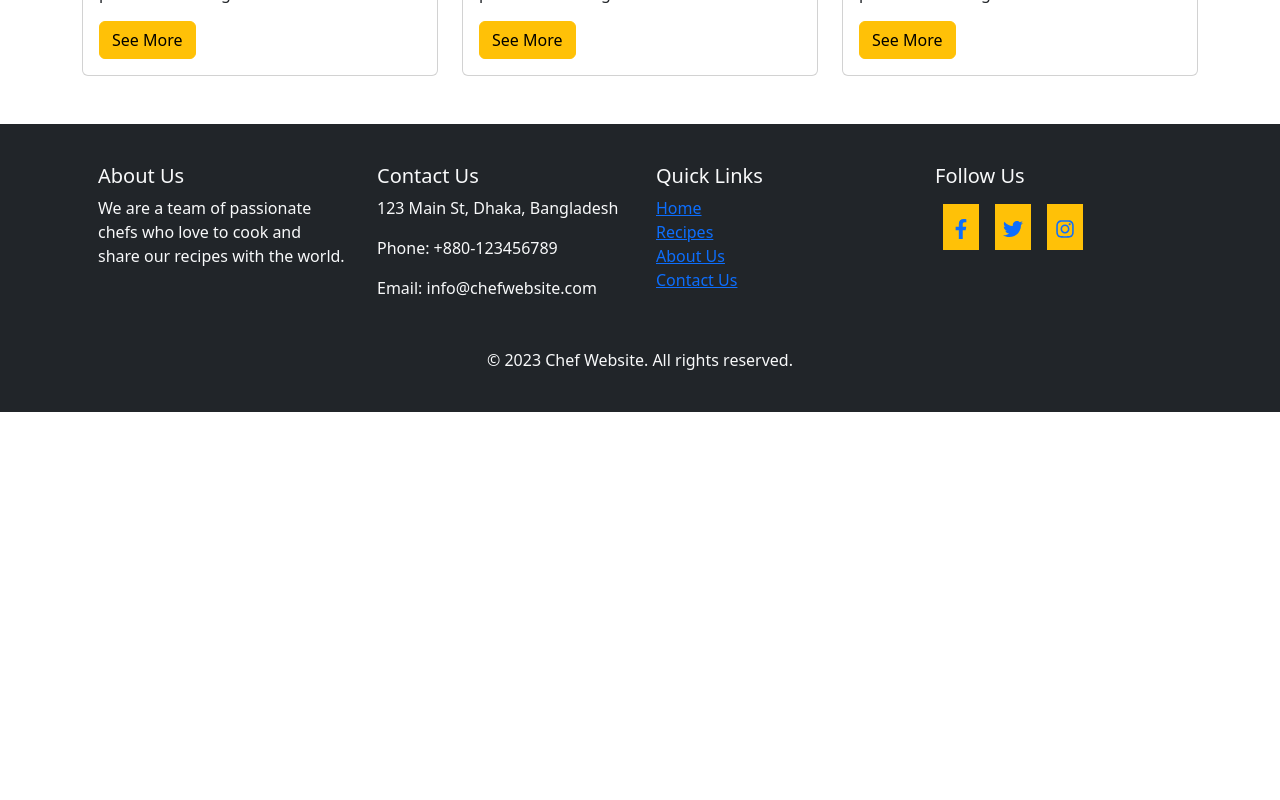
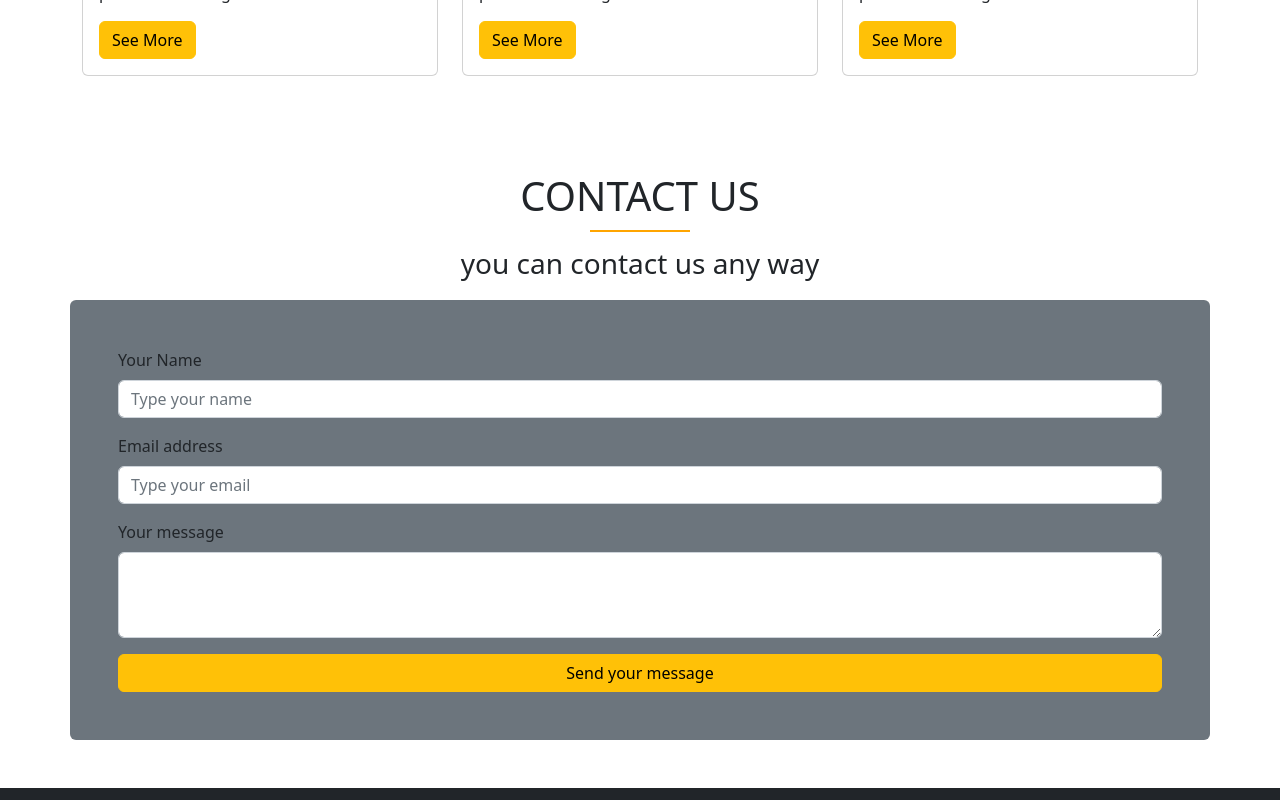
Before and after one commit to pitamchandra/chef-receipe-hunter-client, a React (Vite) app: page / in a window 1280 px wide. Shown: the part 1420-2220 px from the top of the page. Before the commit the page ends 1832 px from the top, so only its background shows below. Built offline with nearby package versions, Linux system fonts and the light colour scheme; no server answers.

Commit message:
contact section done

```diff
--- a/src/components/Home/Home.jsx
+++ b/src/components/Home/Home.jsx
@@ -7,7 +7,7 @@ import Row from 'react-bootstrap/Row';
 import cardImg from '../../assets/about.jpg'
 import cardImg2 from '../../assets/about-img-2.jpg'
 import cardImg3 from '../../assets/about-img-3.jpg'
-import { Button } from 'react-bootstrap';
+import { Button, Form } from 'react-bootstrap';
 
 
 const Home = () => {
@@ -74,6 +74,30 @@ const Home = () => {
                 </Row>
             </div>
         </div>
+        {/* chef section here */}
+        <div className='py-5'>
+            <HeadingTitle
+                title = 'Contact us'
+                description= 'you can contact us any way'
+            ></HeadingTitle>
+            <div className="container bg-secondary p-5 rounded">
+            <Form className=''>
+                <Form.Group className="mb-3" controlId="exampleForm.ControlInput1">
+                    <Form.Label>Your Name</Form.Label>
+                    <Form.Control type="text" placeholder="Type your name" />
+                </Form.Group>
+                <Form.Group className="mb-3" controlId="exampleForm.ControlInput1">
+                    <Form.Label>Email address</Form.Label>
+                    <Form.Control type="email" placeholder="Type your email" />
+                </Form.Group>
+                <Form.Group className="mb-3" controlId="exampleForm.ControlTextarea1">
+                    <Form.Label>Your message</Form.Label>
+                    <Form.Control as="textarea" rows={3} />
+                </Form.Group>
+                <Button className='w-100' variant="warning">Send your message</Button>
+            </Form>
+            </div>
+        </div>
         </>
     );
 };
--- a/src/index.css
+++ b/src/index.css
@@ -0,0 +1,3 @@
+*{
+    box-sizing: border-box;
+}
```
